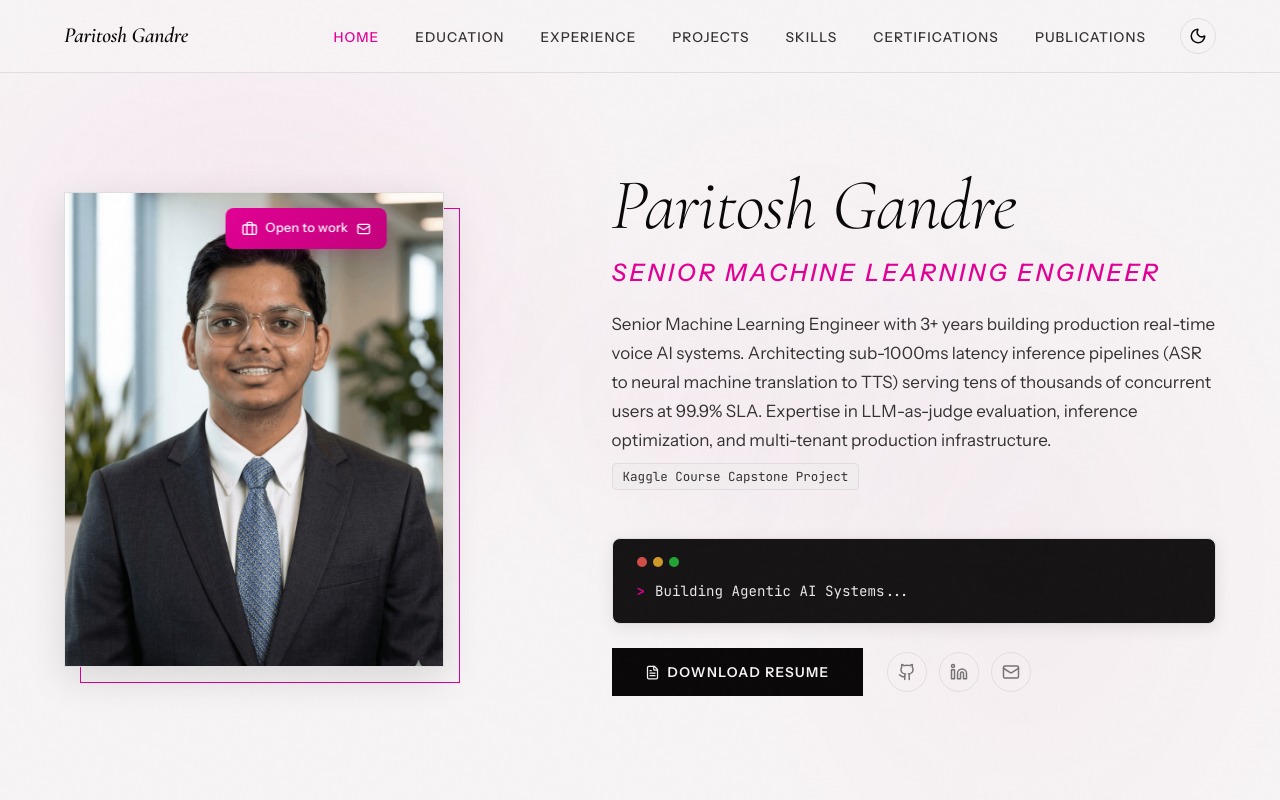
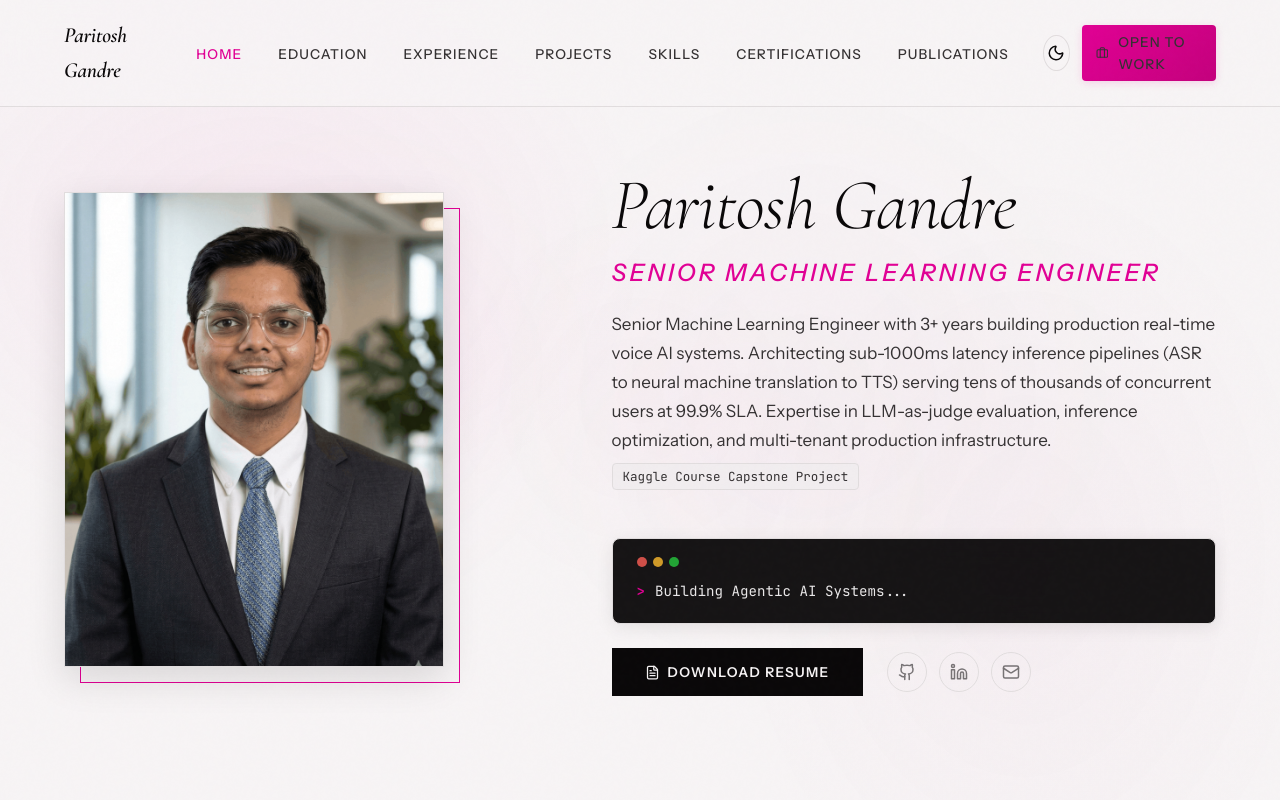
Before and after one commit to paritosh100/Portfolio-react, a React (Vite) app: page / in a window 1280 px wide. Shown: the top 800 px of the page. Built offline with nearby package versions, Linux system fonts and the light colour scheme.

Commit message:
Move 'Open to Work' badge to navbar
- Remove badge overlay from hero image
- Add badge to desktop navbar next to theme toggle
- Shows icon on mobile, icon + text on desktop
- Styled with gradient accent and hover effects

```diff
--- a/src/components/Hero.jsx
+++ b/src/components/Hero.jsx
@@ -1,6 +1,6 @@
 import { motion } from 'framer-motion';
 import { identity, social } from '../data.js';
-import { Github, Linkedin, Mail, FileText, Briefcase } from 'lucide-react';
+import { Github, Linkedin, Mail, FileText } from 'lucide-react';
 import TerminalComponent from './TerminalComponent.jsx';
 
 export default function Hero() {
@@ -25,22 +25,6 @@ export default function Hero() {
             width="380"
             height="475"
           />
-
-          {/* Open to Work Banner */}
-          <motion.div
-            initial={{ opacity: 0, y: 10 }}
-            animate={{ opacity: 1, y: 0 }}
-            transition={{ duration: 0.6, ease: easeOut, delay: 0.3 }}
-          >
-            <a
-              href={`mailto:${identity.email}?subject=Let's%20Work%20Together`}
-              className="open-to-work-badge"
-            >
-              <Briefcase size={16} />
-              <span>Open to work</span>
-              <Mail size={14} />
-            </a>
-          </motion.div>
         </motion.div>
 
         {/* Copy Column (Right) */}
--- a/src/components/Nav.jsx
+++ b/src/components/Nav.jsx
@@ -1,7 +1,7 @@
 import { useState, useEffect } from 'react';
 import { motion } from 'framer-motion';
-import { nav } from '../data.js';
-import { Menu, X, Sun, Moon } from 'lucide-react';
+import { nav, identity } from '../data.js';
+import { Menu, X, Sun, Moon, Briefcase } from 'lucide-react';
 
 export default function Nav({ active }) {
   const [isOpen, setIsOpen] = useState(false);
@@ -105,15 +105,22 @@ export default function Nav({ active }) {
               </a>
             </li>
           ))}
-          <li style={{ display: 'inline-flex', alignItems: 'center' }}>
+          <li style={{ display: 'inline-flex', alignItems: 'center', gap: '12px', marginLeft: '12px' }}>
             <button
               onClick={toggleTheme}
               className="theme-toggle-btn"
               aria-label="Toggle theme"
-              style={{ marginLeft: '12px' }}
             >
               {theme === 'dark' ? <Sun size={18} /> : <Moon size={18} />}
             </button>
+            <a
+              href={`mailto:${identity.email}?subject=Let's%20Work%20Together`}
+              className="nav-open-to-work"
+              title="Open to work - Contact me"
+            >
+              <Briefcase size={18} />
+              <span>Open to work</span>
+            </a>
           </li>
         </ul>
       </div>
--- a/src/styles/global.css
+++ b/src/styles/global.css
@@ -1287,36 +1287,41 @@ a:hover {
 }
 
 /* ---------------------------------------------------------
-   14.5. OPEN TO WORK BADGE (on hero image)
+   14.5. OPEN TO WORK BADGE (in navbar)
    --------------------------------------------------------- */
-.open-to-work-badge {
-  position: absolute;
-  top: 16px;
-  left: 50%;
-  transform: translateX(-50%);
-  display: flex;
+.nav-open-to-work {
+  display: inline-flex;
   align-items: center;
-  gap: 8px;
+  gap: 6px;
+  padding: 6px 12px;
   background: linear-gradient(135deg, var(--accent-primary), var(--accent-primary-deep));
   color: white;
-  padding: 10px 16px;
-  border-radius: var(--radius-md);
+  border-radius: var(--radius-sm);
   font-weight: 500;
-  font-size: 0.8rem;
+  font-size: 0.75rem;
   font-family: 'Instrument Sans', sans-serif;
-  letter-spacing: 0.02em;
   text-decoration: none;
-  z-index: 10;
-  box-shadow: 0 4px 16px var(--accent-glow);
+  text-transform: uppercase;
+  letter-spacing: 0.03em;
+  box-shadow: 0 2px 8px var(--accent-glow);
   transition: all var(--transition-fast);
-  backdrop-filter: blur(8px);
-  -webkit-backdrop-filter: blur(8px);
   cursor: pointer;
 }
 
-.open-to-work-badge:hover {
-  transform: translateX(-50%) translateY(-2px);
-  box-shadow: 0 6px 24px var(--accent-glow);
+.nav-open-to-work:hover {
+  transform: translateY(-2px);
+  box-shadow: 0 4px 12px var(--accent-glow);
+}
+
+.nav-open-to-work span {
+  display: none;
+}
+
+@media (min-width: 768px) {
+  .nav-open-to-work span {
+    display: inline;
+    margin-left: 4px;
+  }
 }
 
 /* ---------------------------------------------------------
```
